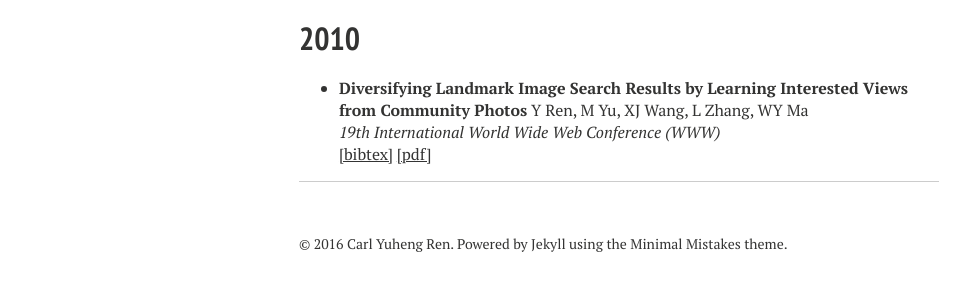
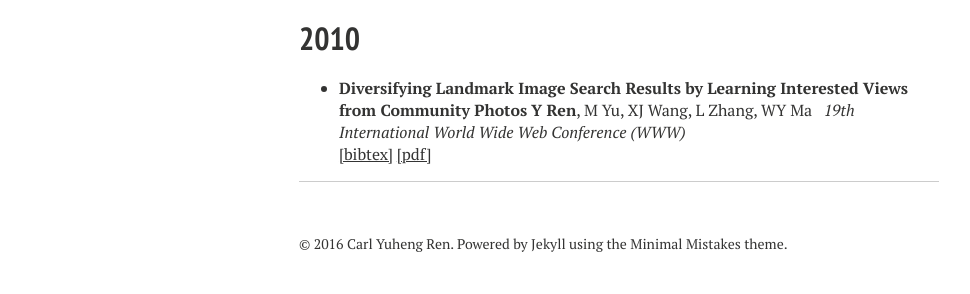
Before and after one commit to eileenhan1004/eileenhan1004.github.io, a Jekyll site: the page built from publications.md, in a window 1280 px wide. Shown: the part 1967-2261 px from the top of the page, without its empty margins (21-991 px from the left). Built offline with Jekyll 4.4.1, drawn with Linux system fonts in a browser that asks for light colours; nearby versions of some CDN libraries.

```diff
--- a/publications.md
+++ b/publications.md
@@ -99,7 +99,7 @@ the 22nd British Machine Vision Conference (BMVC)
 2010
 =======
 - **Diversifying Landmark Image Search Results by Learning Interested Views from Community Photos**
-Y Ren, M Yu, XJ Wang, L Zhang, WY Ma
+**Y Ren**, M Yu, XJ Wang, L Zhang, WY Ma
 *19th International World Wide Web Conference (WWW)*
 [[bibtex]](bibs/Ren_WWW_2010.bib)
 [[pdf]](pdfs/www10.pdf)
```
